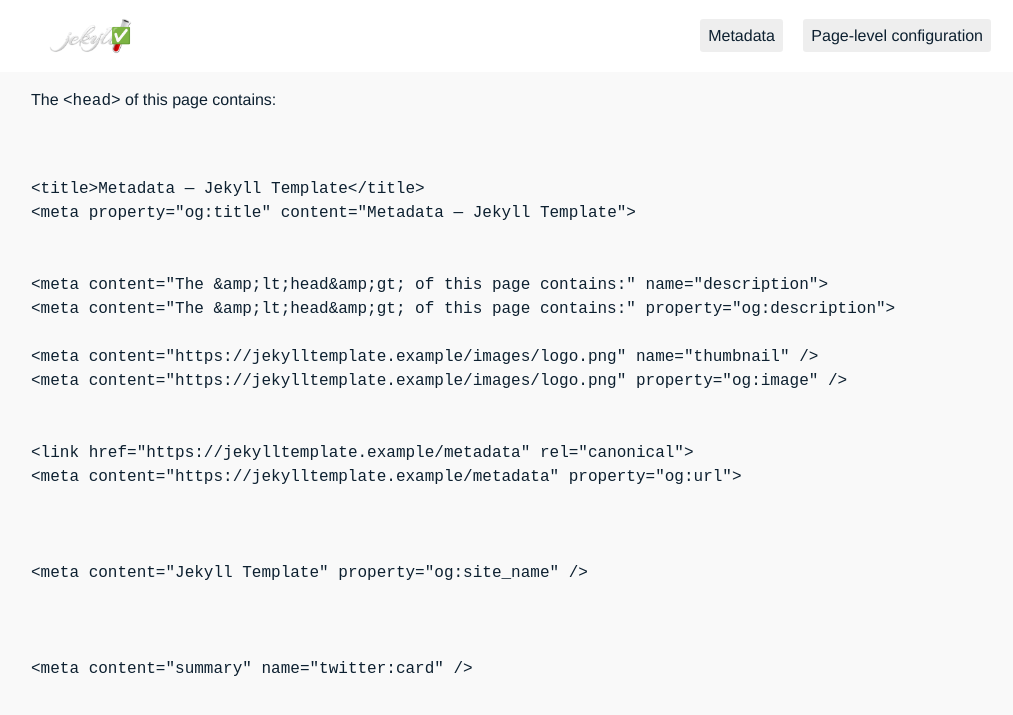
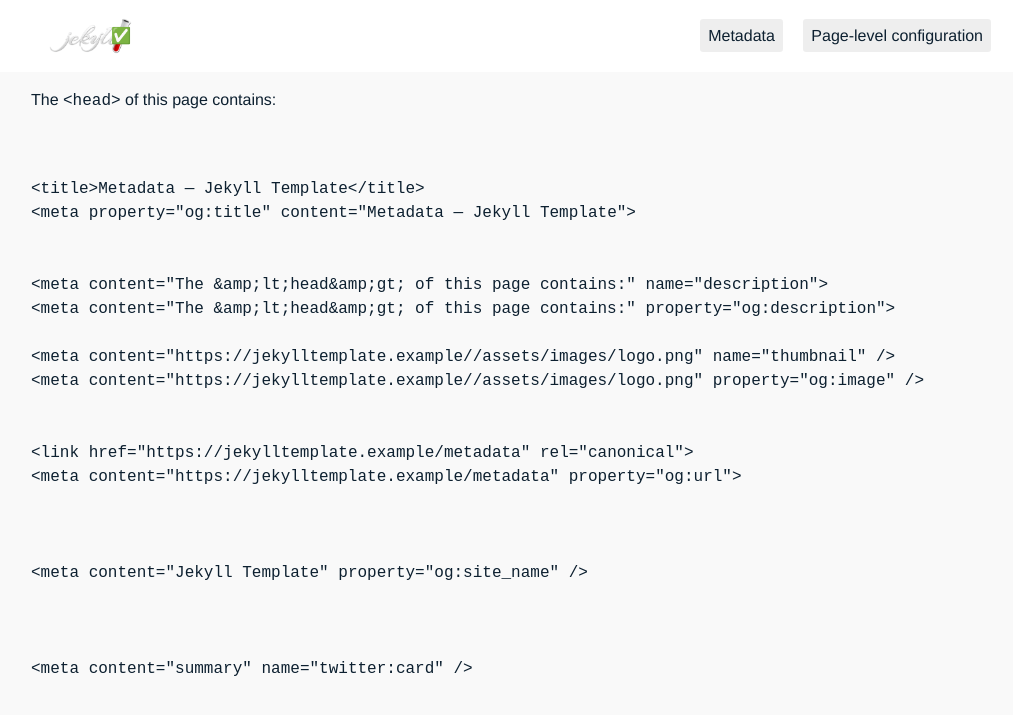
Before and after one commit to MattiSG/jekyll-template, a Jekyll site: the page built from _toplevel/1-metadata.md, in a window 1280 px wide. Shown: the top 715 px of the page, without its empty margins (129-1142 px from the left). Built offline with Jekyll 4.4.1, drawn with Linux system fonts in a browser that asks for light colours.

Commit message:
Group all assets in their own folder

```diff
--- a/_includes/metadata.html
+++ b/_includes/metadata.html
@@ -7,8 +7,8 @@
 <meta content="{{ description }}" name="description">
 <meta content="{{ description }}" property="og:description">
 
-<meta content="{{ site.url }}/{{ page.image | default: 'images/logo.png' }}" name="thumbnail" />
-<meta content="{{ site.url }}/{{ page.image  | default: 'images/logo.png' }}" property="og:image" />
+<meta content="{{ site.url }}/{{ site.baseurl }}/assets/images/{{ page.image | default: 'logo.png' }}" name="thumbnail" />
+<meta content="{{ site.url }}/{{ site.baseurl }}/assets/images/{{ page.image  | default: 'logo.png' }}" property="og:image" />
 
 {% capture canonical_url %}{{ site.url }}{{ page.url | replace:'index.html','' }}{% endcapture %}
 <link href="{{ canonical_url }}" rel="canonical">
--- a/_layouts/default.html
+++ b/_layouts/default.html
@@ -2,11 +2,11 @@
 <html lang="{{ page.lang | default: site.lang | default: "en" }}">
   <head>
     <meta charset="utf-8">
-    <link href="{{ site.baseurl }}/css/main.css" rel="stylesheet" type="text/css" media="all">
+    <link href="{{ site.baseurl }}/assets/css/main.css" rel="stylesheet" type="text/css" media="all">
     {% include metadata.html %}
 
     {% for file in page.additional_css %}
-      <link rel="stylesheet" type="text/css" href="{% if file contains '://' %}{{ file }}{% else %}/css/{{ file }}{% endif %}">
+      <link rel="stylesheet" type="text/css" href="{% if file contains '://' %}{{ file }}{% else %}/assets/css/{{ file }}{% endif %}">
     {% endfor %}
   </head>
   <body>
```
Also changed, not shown: assets/css/main.css (renamed from css/main.css), assets/images/logo.png (renamed from images/logo.png).
